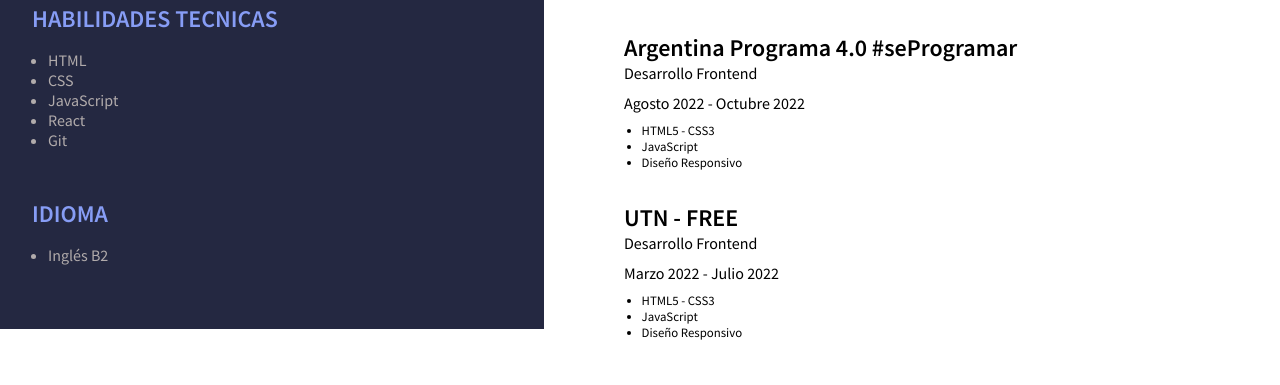
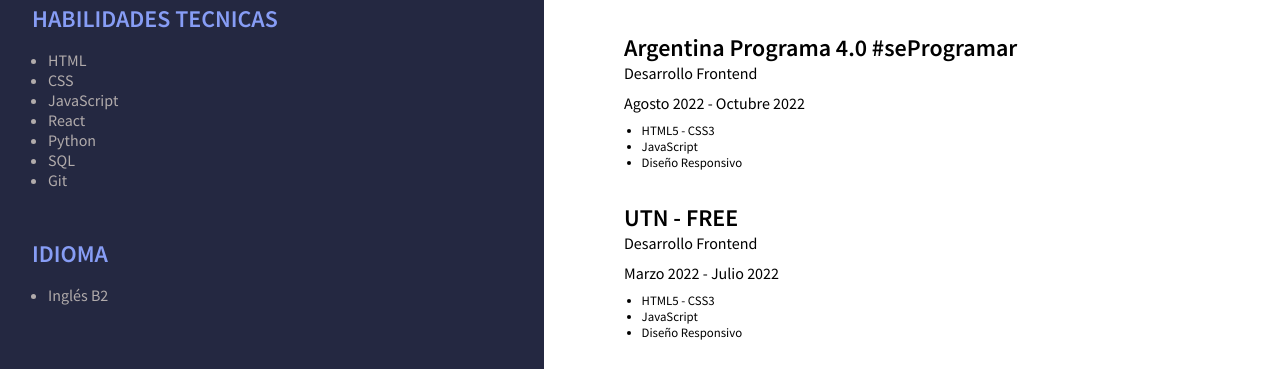
Before and after one commit to EmmanuelR84/cv-emmanuelRamello, a plain HTML site: page index.html in a window 1280 px wide. Shown: the part 1095-1480 px from the top of the page. Before the commit the page ends 1440 px from the top, so only its background shows below. Drawn offline with Linux system fonts and the light colour scheme.

Commit message:
Agregando nuevas habilidades, python y sql

```diff
--- a/index.html
+++ b/index.html
@@ -57,6 +57,8 @@
                 <li class="side__left--skill">CSS</li>
                 <li class="side__left--skill">JavaScript</li>
                 <li class="side__left--skill">React</li>
+                <li class="side__left--skill">Python</li>
+                <li class="side__left--skill">SQL</li>
                 <li class="side__left--skill">Git</li>
             </ul>
 
```
